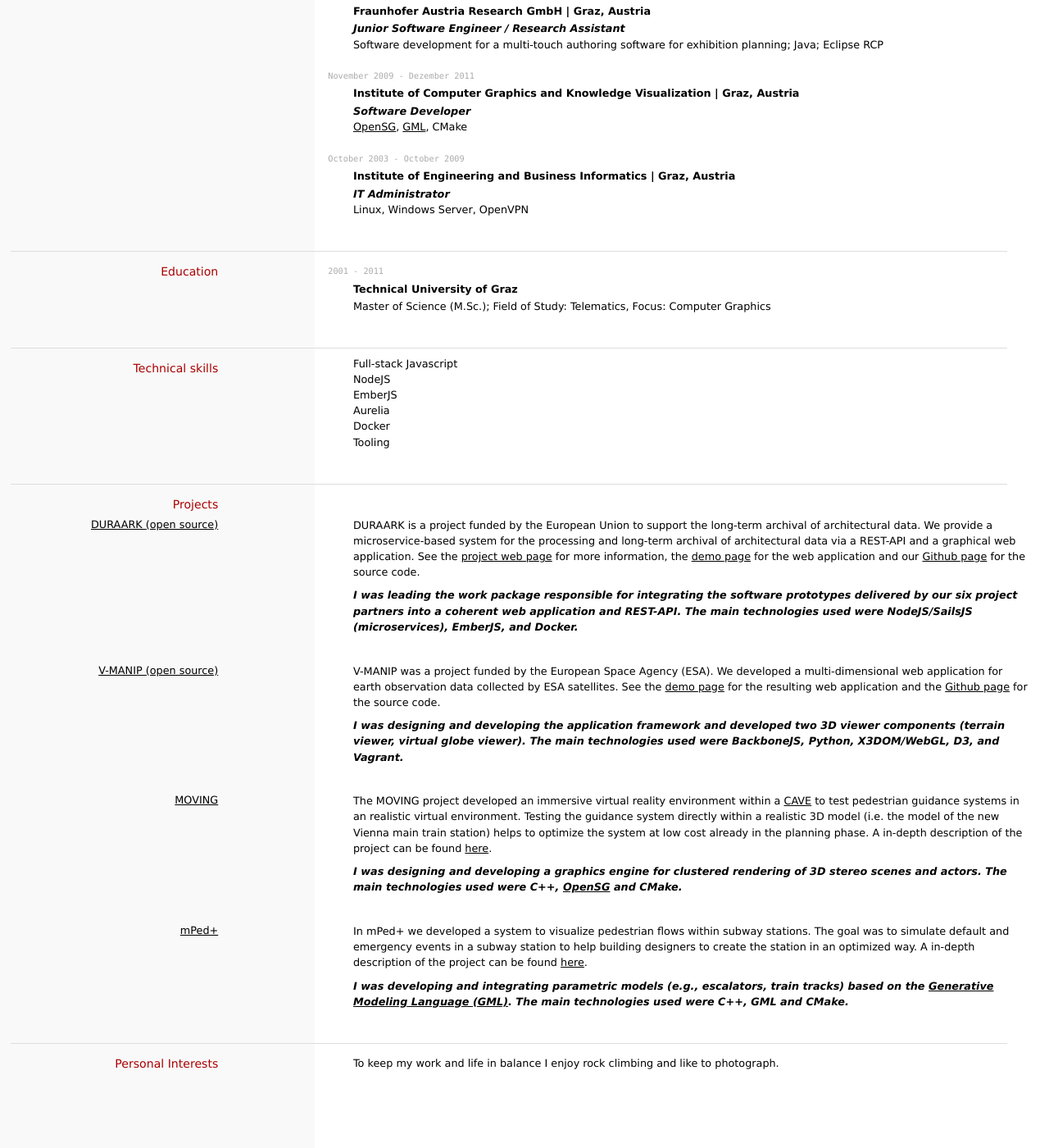
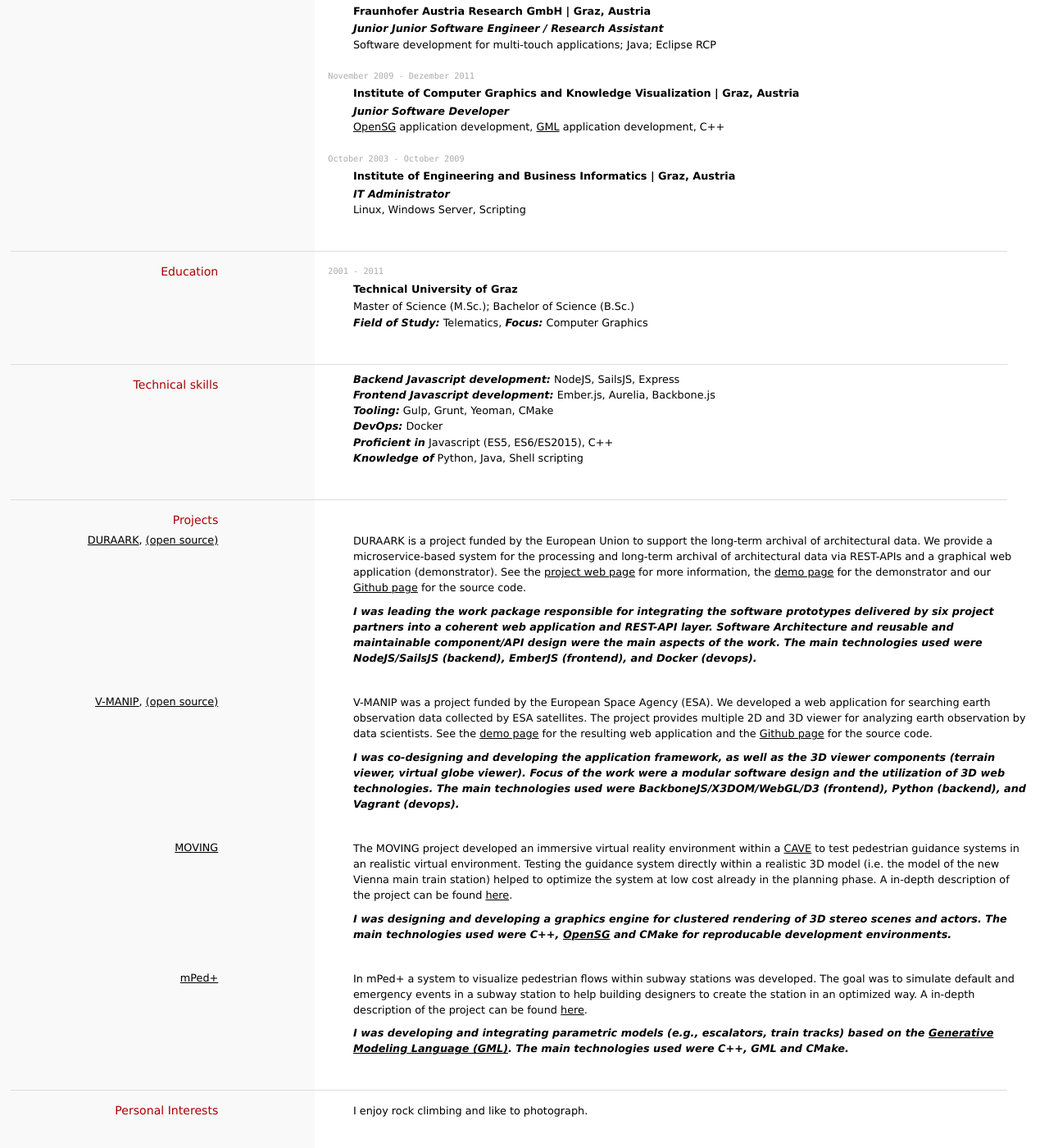
Before and after one commit to martinhecher/martinhecher.github.io, a Jekyll site: the page built from index.md, in a window 1280 px wide and 1400 px high, scrolled down 622 px. Shown: the whole window at 82% size. Built offline with Jekyll 4.4.1, drawn with Linux system fonts in a browser that asks for light colours; some of the changed text lies outside the part shown.

Commit message:
minor CV update

```diff
--- a/index.md
+++ b/index.md
@@ -24,89 +24,90 @@ Web Developer in particular, Software Engineer in general.
 
 ## Currently
 
-Fraunhofer Austria Research GmbH, Austria
+Freelancing; available for hire
 
 ## Summary
 
-Coming from a long lasting C++ programming career mainly in computer graphics and virtual reality applications my main focus now lies in the management, design and development of full-stack web applications. I'm interested in creating maintainable products and have a strong sense for tooling. Mentoring and consulting play an important role in my daily work.
+I am a passionate application and API architect and developer. In the last years I have been working in cross-functional teams on all levels, from management positions to software design and development work. I strive to create maintainable products and have a strong sense for tooling and automation. The mentoring of junior developers is also an important part of my work.
 
 ## Experience
 
-`November 2011 - Present`
+`November 2011 - December 2015`
 __Fraunhofer Austria Research GmbH | Graz, Austria__
 
- - *Senior Software Engineer / Web Developer*
- - Software Design & Engineering; Web Development; Project management (work package lead in EU project); Mentoring; DevOps
+ - *Senior Software Engineer / Research Assistant*
+ - Software Architecture & Development; Web Development; Project management (work package lead in EU project); Mentoring; DevOps
 
  `April 2011 - October 2011`
  __Fraunhofer IDM@NTU | Singapore__
 
-  - *Software Engineer / Research Assistant*
-  - Integration of a scripting language into a C++ 3D graphics framework (OpenSG); Virtual Reality, Android multi-touch development
+  - *Mid-level Software Engineer / Research Assistant*
+  - Virtual Reality application development; C++, Javascript, Android development
 
   `January 2011 - March 2011`
   __Fraunhofer Austria Research GmbH | Graz, Austria__
 
-   - *Junior Software Engineer / Research Assistant*
-   - Software development for a multi-touch authoring software for exhibition planning; Java; Eclipse RCP
+   - *Junior Junior Software Engineer / Research Assistant*
+   - Software development for multi-touch applications; Java; Eclipse RCP
 
    `November 2009 - Dezember 2011`
    __Institute of Computer Graphics and Knowledge Visualization | Graz, Austria__
 
-  - *Software Developer*
-  - [OpenSG](https://en.wikipedia.org/wiki/OpenSG), [GML](http://www.generative-modeling.org/), CMake
+  - *Junior Software Developer*
+  - [OpenSG](https://en.wikipedia.org/wiki/OpenSG) application development, [GML](http://www.generative-modeling.org/) application development, C++
 
    `October 2003 - October 2009`
    __Institute of Engineering and Business Informatics | Graz, Austria__
 
   - *IT Administrator*
-  - Linux, Windows Server, OpenVPN
+  - Linux, Windows Server, Scripting
 
 ## Education
 
   `2001 - 2011`
 __Technical University of Graz__
 
-- Master of Science (M.Sc.); Field of Study: Telematics, Focus: Computer Graphics
+- Master of Science (M.Sc.); Bachelor of Science (B.Sc.)
+- *Field of Study:* Telematics, *Focus:* Computer Graphics
 
 ## Technical skills
 
-* Full-stack Javascript
-* NodeJS
-* EmberJS
-* Aurelia
-* Docker
-* Tooling
+* ***Backend Javascript development:*** NodeJS, SailsJS, Express
+* ***Frontend Javascript development:*** Ember.js, Aurelia, Backbone.js
+* ***Tooling:*** Gulp, Grunt, Yeoman, CMake
+* ***DevOps:*** Docker
+* ***Proficient in*** Javascript (ES5, ES6/ES2015), C++
+* ***Knowledge of*** Python, Java, Shell scripting
 
 ## Projects
 
-### [DURAARK (open source)](http://duraark.eu)
+### [DURAARK](http://duraark.eu), [(open source)](http://github.com/DURAARK)
 
-DURAARK is a project funded by the European Union to support the long-term archival of architectural data. We provide a microservice-based system for the processing and long-term archival of architectural data via a REST-API and a graphical web application. See the [project web page](http://duraark.eu) for more information, the [demo page](http://workbench.duraark.eu) for the web application and our [Github page](https://github.com/duraark/duraark-system) for the source code.
+DURAARK is a project funded by the European Union to support the long-term archival of architectural data. We provide a microservice-based system for the processing and long-term archival of architectural data via REST-APIs and a graphical web application (demonstrator). See the [project web page](http://duraark.eu) for more information, the [demo page](http://workbench.duraark.eu) for the demonstrator and our [Github page](https://github.com/duraark/duraark-system) for the source code.
 
-*I was leading the work package responsible for integrating the software prototypes delivered by our six project partners into a coherent web application and REST-API. The main technologies used were NodeJS/SailsJS (microservices), EmberJS, and Docker.*
+*I was leading the work package responsible for integrating the software prototypes delivered by six project partners into a coherent web application and REST-API layer. Software Architecture and reusable and maintainable component/API design were the main aspects of the work. The main technologies used were NodeJS/SailsJS (backend), EmberJS (frontend), and Docker (devops).*
 
-### [V-MANIP (open source)](http://demo.v-manip.eox.at/about.html)
+### [V-MANIP](http://demo.v-manip.eox.at/about.html), [(open source)](http://github.com/v-manip)
 
-V-MANIP was a project funded by the European Space Agency (ESA). We developed a multi-dimensional web application for earth observation data collected by ESA satellites. See the [demo page](http://demo.v-manip.eox.at) for the resulting web application and the [Github page](https://github.com/v-manip/WebClient-Framework) for the source code.
+V-MANIP was a project funded by the European Space Agency (ESA). We developed a web application for searching earth observation data collected by ESA satellites. The project provides multiple 2D and 3D viewer for analyzing earth observation by data scientists. See the [demo page](http://demo.v-manip.eox.at) for the resulting web application and the [Github page](https://github.com/v-manip/WebClient-Framework) for the source code.
 
-*I was designing and developing the application framework and developed two 3D viewer components (terrain viewer, virtual globe viewer). The main technologies used were BackboneJS, Python, X3DOM/WebGL, D3, and Vagrant.*
+*I was co-designing and developing the application framework, as well as the 3D viewer components (terrain viewer, virtual globe viewer). Focus of the work were a modular software design and the utilization of 3D web technologies. The main technologies used were BackboneJS/X3DOM/WebGL/D3 (frontend), Python (backend), and Vagrant (devops).*
 
 ### [MOVING](http://www.fraunhofer.at/en/visual-computing/projects/b_VirtualEngineering/moving.html)
 
-The MOVING project developed an immersive virtual reality environment within a [CAVE](https://en.wikipedia.org/wiki/Cave_automatic_virtual_environment) to test pedestrian guidance systems in an realistic virtual environment. Testing the guidance system directly within a realistic 3D model (i.e. the model of the new Vienna main train station) helps to optimize the system at low cost already in the planning phase. A in-depth description of the project can be found [here](http://www.fraunhofer.at/en/visual-computing/projects/b_VirtualEngineering/moving.html).
+The MOVING project developed an immersive virtual reality environment within a [CAVE](https://en.wikipedia.org/wiki/Cave_automatic_virtual_environment) to test pedestrian guidance systems in an realistic virtual environment. Testing the guidance system directly within a realistic 3D model (i.e. the model of the new Vienna main train station) helped to optimize the system at low cost already in the planning phase. A in-depth description of the project can be found [here](http://www.fraunhofer.at/en/visual-computing/projects/b_VirtualEngineering/moving.html).
 
-*I was designing and developing a graphics engine for clustered rendering of 3D stereo scenes and actors. The main technologies used were C++, [OpenSG](https://en.wikipedia.org/wiki/OpenSG) and CMake.*
+*I was designing and developing a graphics engine for clustered rendering of 3D stereo scenes and actors. The main technologies used were C++, [OpenSG](https://en.wikipedia.org/wiki/OpenSG) and CMake for reproducable development environments.*
 
 ### [mPed+](http://www.fraunhofer.at/en/visual-computing/projects/a_VisualDecisionSupport/mped.html)
 
-In mPed+ we developed a system to visualize pedestrian flows within subway stations. The goal was to simulate default and emergency events in a subway station to help building designers to create the station in an optimized way. A in-depth description of the project can be found [here](http://www.fraunhofer.at/en/visual-computing/projects/a_VisualDecisionSupport/mped.html).
+In mPed+ a system to visualize pedestrian flows within subway stations was developed. The goal was to simulate default and emergency events in a subway station to help building designers to create the station in an optimized way. A in-depth description of the project can be found [here](http://www.fraunhofer.at/en/visual-computing/projects/a_VisualDecisionSupport/mped.html).
 
 *I was developing and integrating parametric models (e.g., escalators, train tracks) based on the [Generative Modeling Language (GML)](http://www.generative-modeling.org/). The main technologies used were C++, GML and CMake.*
 
 ## Personal Interests
 
-To keep my work and life in balance I enjoy rock climbing and like to photograph.
+I enjoy rock climbing and like to photograph.
 
 <!-- ## Presentations
 
```
